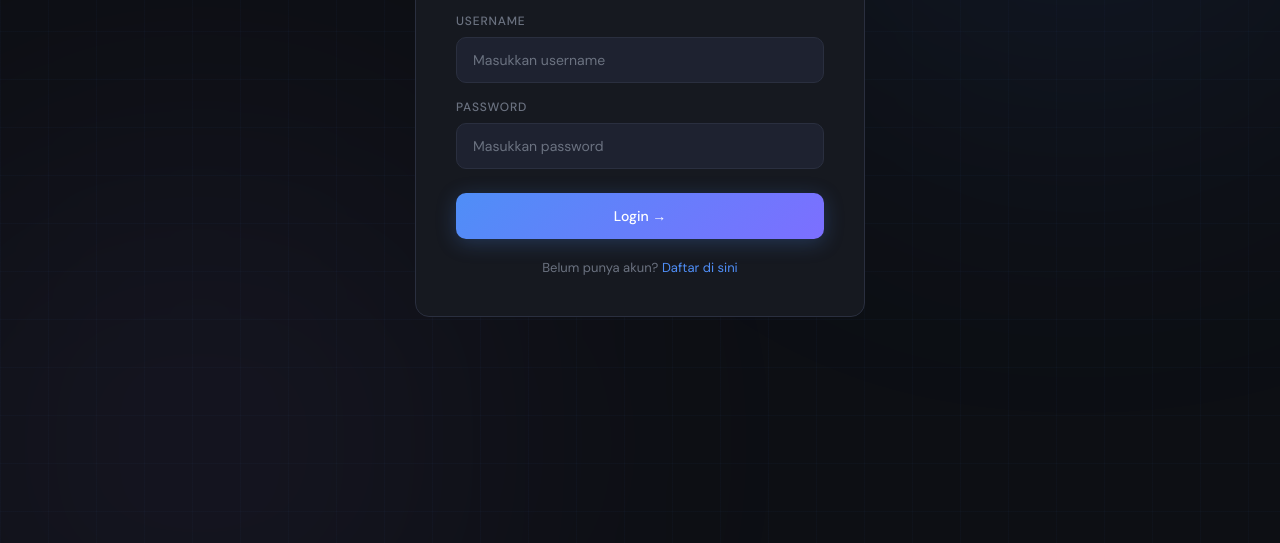
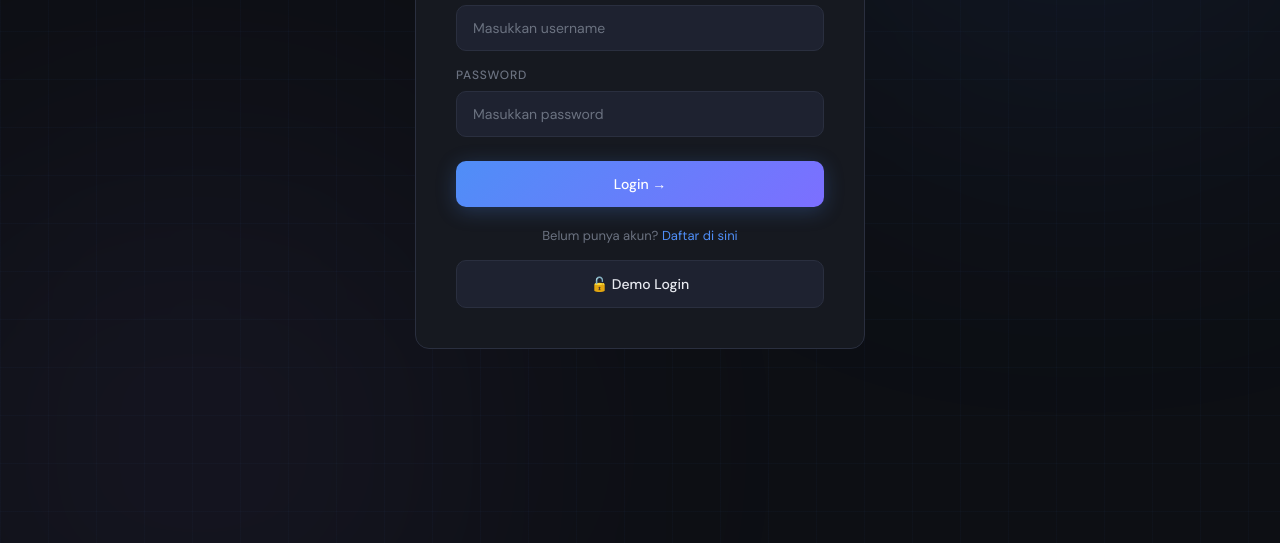
Before and after one commit to faridadamn/training-system, a plain HTML site: page index.html in a window 1280 px wide. Shown: the part 257-800 px from the top of the page. Drawn offline with Linux system fonts and the light colour scheme.

Commit message:
Update index.html

```diff
--- a/index.html
+++ b/index.html
@@ -122,6 +122,9 @@
           <div class="auth-switch">
             Belum punya akun? <a onclick="showRegister()">Daftar di sini</a>
           </div>
+          <div class="btn-row" style="margin-top: 16px;">
+  <button class="btn btn-secondary" onclick="demoLogin()">🔓 Demo Login</button>
+</div>
         </div>
 
         <!-- Register Form (hidden initially) -->
```
